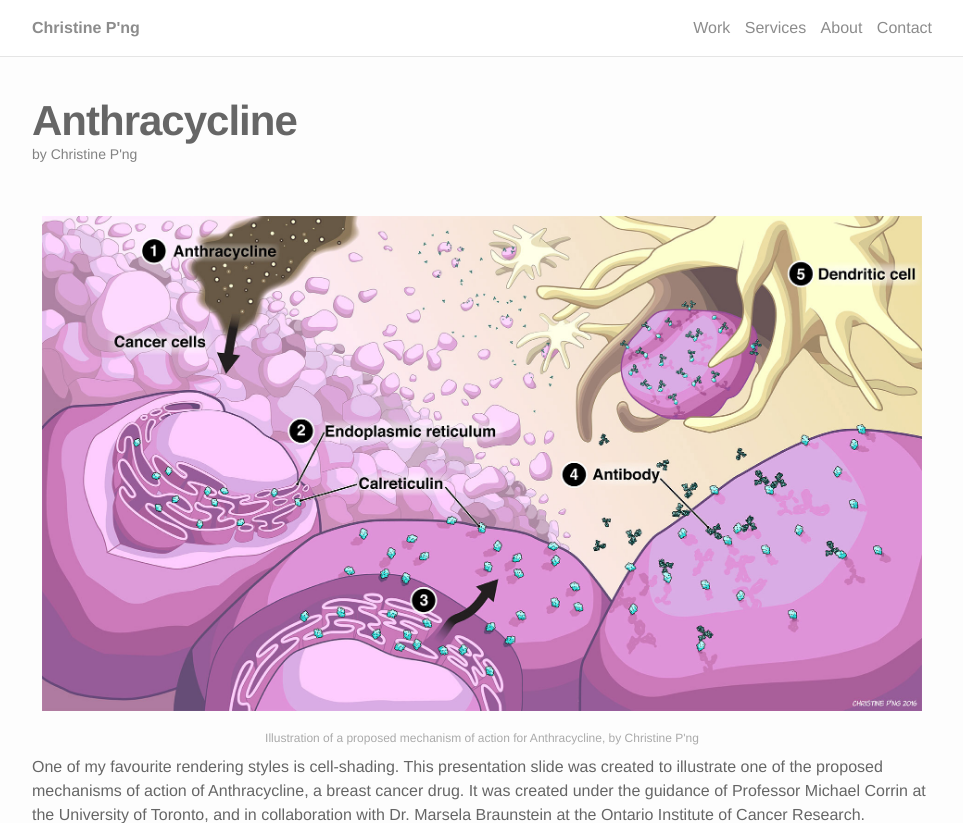
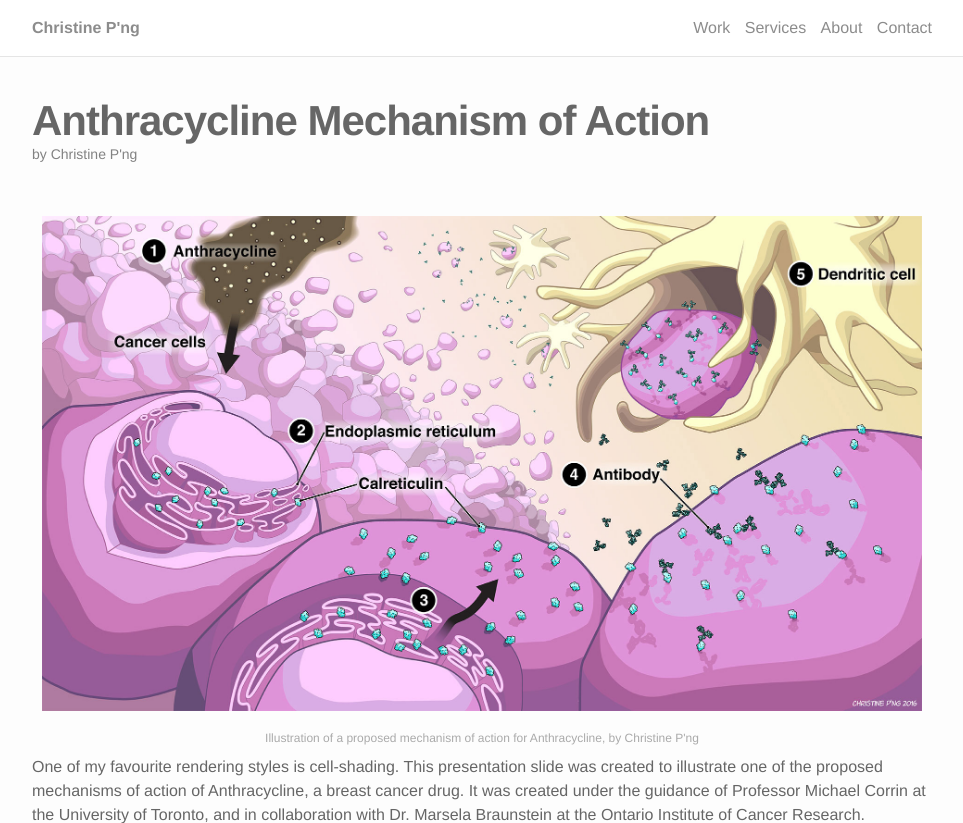
Before and after one commit to chspng/christinepng.ca, a Jekyll site: the page built from _portfolio/Presentation_Anthracycline.markdown, in a window 1280 px wide and 900 px high, cut to the strip 0-823 px from the top of the window. Shown: the whole strip, without its empty margins (158-1121 px from the left). Built offline with Jekyll 4.4.1, drawn with Linux system fonts in a browser that asks for light colours; nearby versions of some CDN libraries.

Commit message:
updating title

```diff
--- a/_portfolio/Presentation_Anthracycline.markdown
+++ b/_portfolio/Presentation_Anthracycline.markdown
@@ -1,6 +1,6 @@
 ---
 layout: post
-title: Anthracycline
+title: Anthracycline Mechanism of Action
 description: Presentation slide design to illustration cellular process
 img: /img/anth.jpg
 author: Christine P'ng
```
